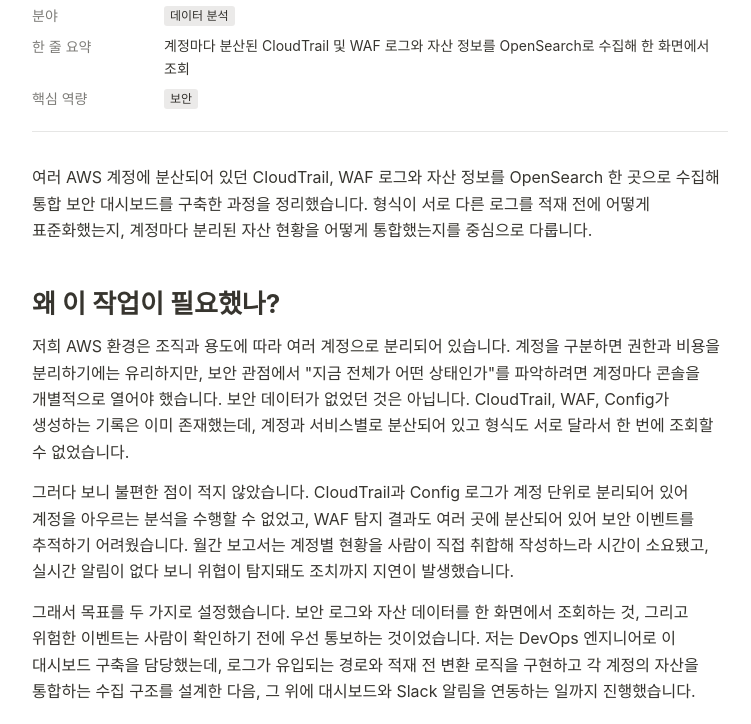
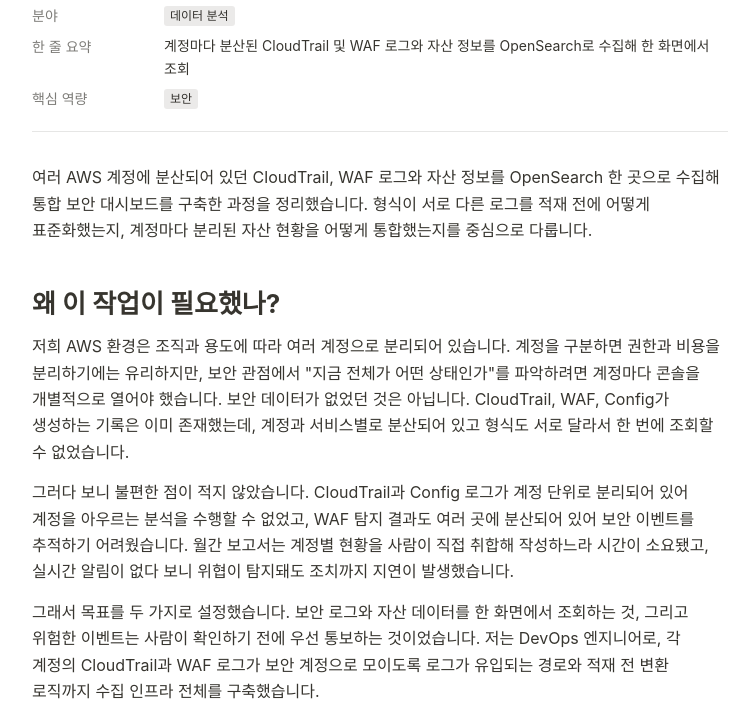
Before and after one commit to khj1008/khj1008.github.io, a plain HTML site: page docs/projects/unified-security-dashboard/index.html in a window 1280 px wide. Shown: the part 228-952 px from the top of the page, without its empty margins (260-1011 px from the left). Drawn offline with Linux system fonts and the light colour scheme; a script that the page names is missing; a web font is replaced by a local one.

Commit message:
Correct two statements to match confirmed facts

```diff
--- a/docs/projects/unified-security-dashboard/index.html
+++ b/docs/projects/unified-security-dashboard/index.html
@@ -27,7 +27,7 @@
 <h2 id="왜-이-작업이-필요했나">왜 이 작업이 필요했나?</h2>
 <p>저희 AWS 환경은 조직과 용도에 따라 여러 계정으로 분리되어 있습니다. 계정을 구분하면 권한과 비용을 분리하기에는 유리하지만, 보안 관점에서 "지금 전체가 어떤 상태인가"를 파악하려면 계정마다 콘솔을 개별적으로 열어야 했습니다. 보안 데이터가 없었던 것은 아닙니다. CloudTrail, WAF, Config가 생성하는 기록은 이미 존재했는데, 계정과 서비스별로 분산되어 있고 형식도 서로 달라서 한 번에 조회할 수 없었습니다.</p>
 <p>그러다 보니 불편한 점이 적지 않았습니다. CloudTrail과 Config 로그가 계정 단위로 분리되어 있어 계정을 아우르는 분석을 수행할 수 없었고, WAF 탐지 결과도 여러 곳에 분산되어 있어 보안 이벤트를 추적하기 어려웠습니다. 월간 보고서는 계정별 현황을 사람이 직접 취합해 작성하느라 시간이 소요됐고, 실시간 알림이 없다 보니 위협이 탐지돼도 조치까지 지연이 발생했습니다.</p>
-<p>그래서 목표를 두 가지로 설정했습니다. 보안 로그와 자산 데이터를 한 화면에서 조회하는 것, 그리고 위험한 이벤트는 사람이 확인하기 전에 우선 통보하는 것이었습니다. 저는 DevOps 엔지니어로 이 대시보드 구축을 담당했는데, 로그가 유입되는 경로와 적재 전 변환 로직을 구현하고 각 계정의 자산을 통합하는 수집 구조를 설계한 다음, 그 위에 대시보드와 Slack 알림을 연동하는 일까지 진행했습니다.</p>
+<p>그래서 목표를 두 가지로 설정했습니다. 보안 로그와 자산 데이터를 한 화면에서 조회하는 것, 그리고 위험한 이벤트는 사람이 확인하기 전에 우선 통보하는 것이었습니다. 저는 DevOps 엔지니어로, 각 계정의 CloudTrail과 WAF 로그가 보안 계정으로 모이도록 로그가 유입되는 경로와 적재 전 변환 로직까지 수집 인프라 전체를 구축했습니다.</p>
 <h2 id="어떻게-해결했나">어떻게 해결했나</h2>
 <h3 id="로그와-자산은-다른-경로로-수집하기">로그와 자산은 다른 경로로 수집하기</h3>
 <p>수집 대상은 성격이 다른 두 종류였습니다. CloudTrail이나 WAF 로그 같은 보안 이벤트는 시간 순으로 계속 누적되는 스트림이고, EC2, S3, VPC, Security Group, IAM 같은 자산 현황은 특정 시점의 상태입니다. 그래서 수집 경로도 둘로 분리했는데, 보안 로그는 CloudWatch Logs에서 Firehose와 Transform Lambda를 거쳐 OpenSearch로 전달되는 스트리밍 경로로, 자산 정보는 중앙에서 각 계정에 AssumeRole로 접근해 조회하는 방식으로 수집합니다. 두 데이터는 같은 OpenSearch에 적재되어 하나의 대시보드에서 함께 조회하게 되고, Config나 Security Hub 같은 다른 보안 이벤트도 같은 저장소로 통합했습니다.</p>
```
Also changed, not shown: docs/projects/recruit-mail-delivery-architecture/index.html (+1 -1 lines), 2 other files.
